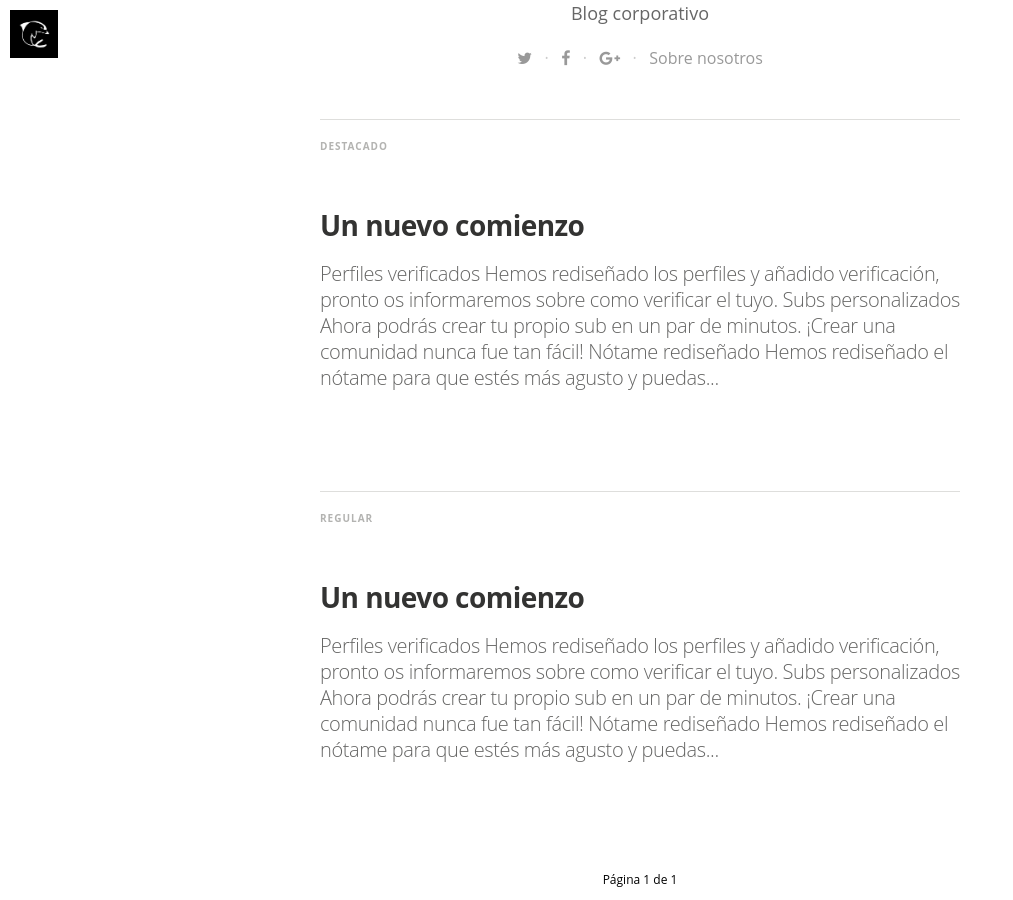
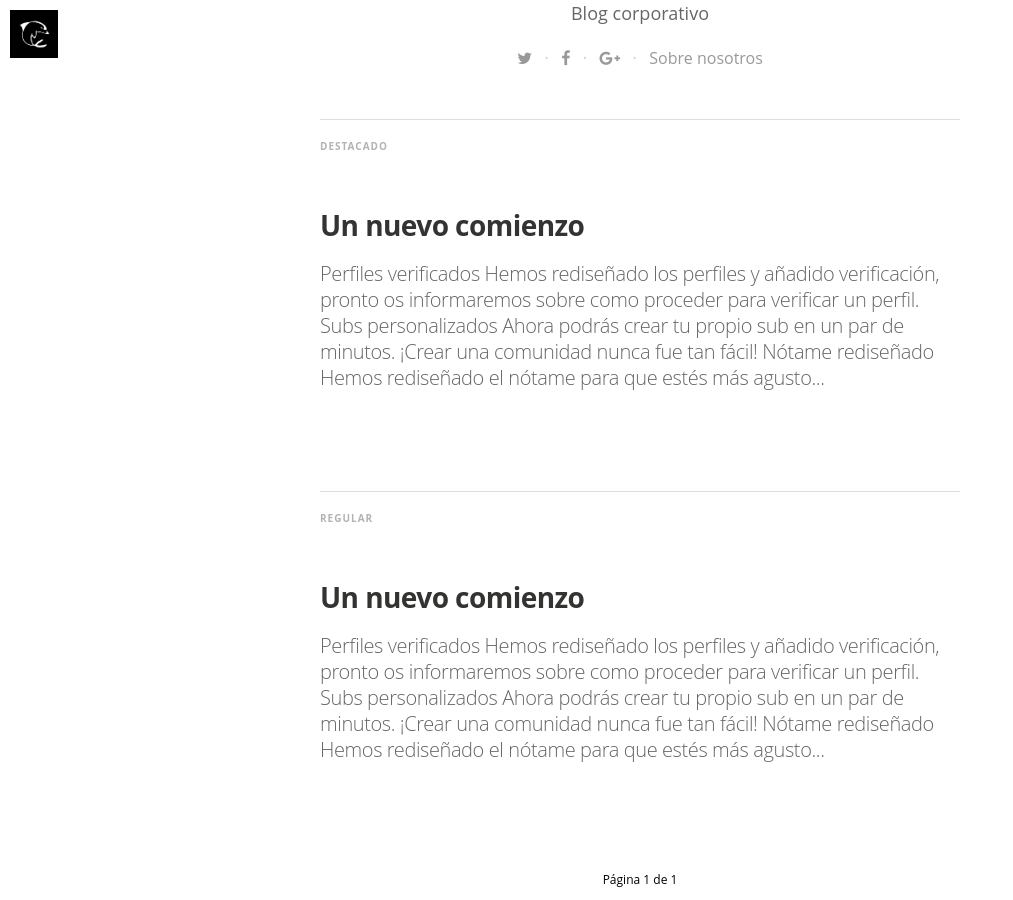
Before and after one commit to adrianmugnoz/adrianmugnoz.github.com.antiguo, a Jekyll site: the page built from index.html, in a window 1280 px wide and 900 px high, scrolled down 592 px. Shown: the whole window, without its empty margins (0-1013 px from the left). Built offline with Jekyll 4.4.1, drawn with Linux system fonts in a browser that asks for light colours; nearby versions of some CDN libraries; some web fonts are replaced; Markdown is read by kramdown in place of the engine named in the settings; the list of posts is cut into pages by our own code.

Commit message:
Update 2015-01-30-nuevo-comienzo.markdown

```diff
--- a/_posts/2015-01-30-nuevo-comienzo.markdown
+++ b/_posts/2015-01-30-nuevo-comienzo.markdown
@@ -12,7 +12,7 @@ published: true
 
 ![](http://i.imgur.com/7LwJbeb.png)
 
-Hemos rediseñado los perfiles y añadido verificación, pronto os informaremos sobre como verificar el tuyo.
+Hemos rediseñado los perfiles y añadido verificación, pronto os informaremos sobre como proceder para verificar un perfil.
 
 ## Subs personalizados
 
```
